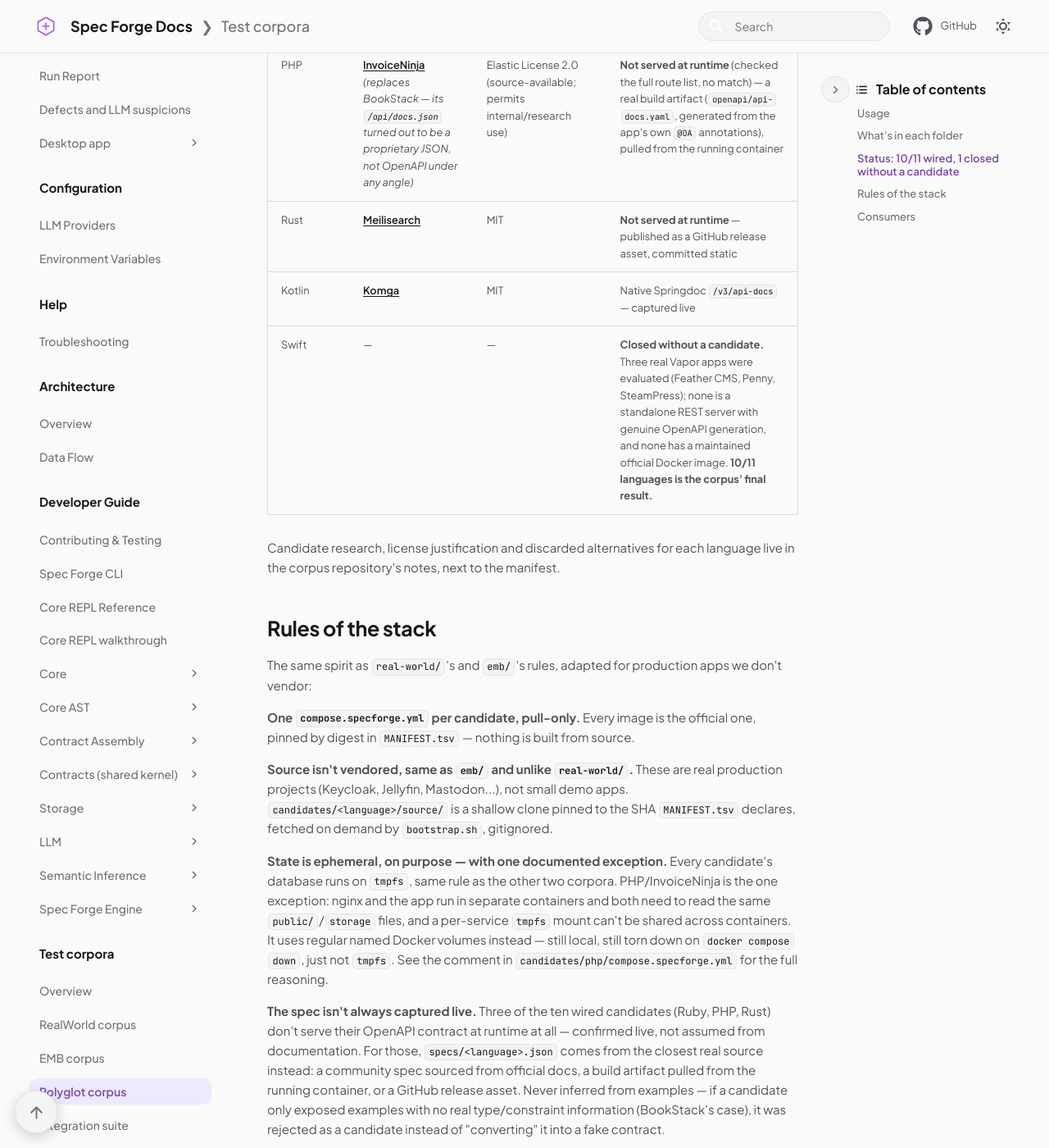
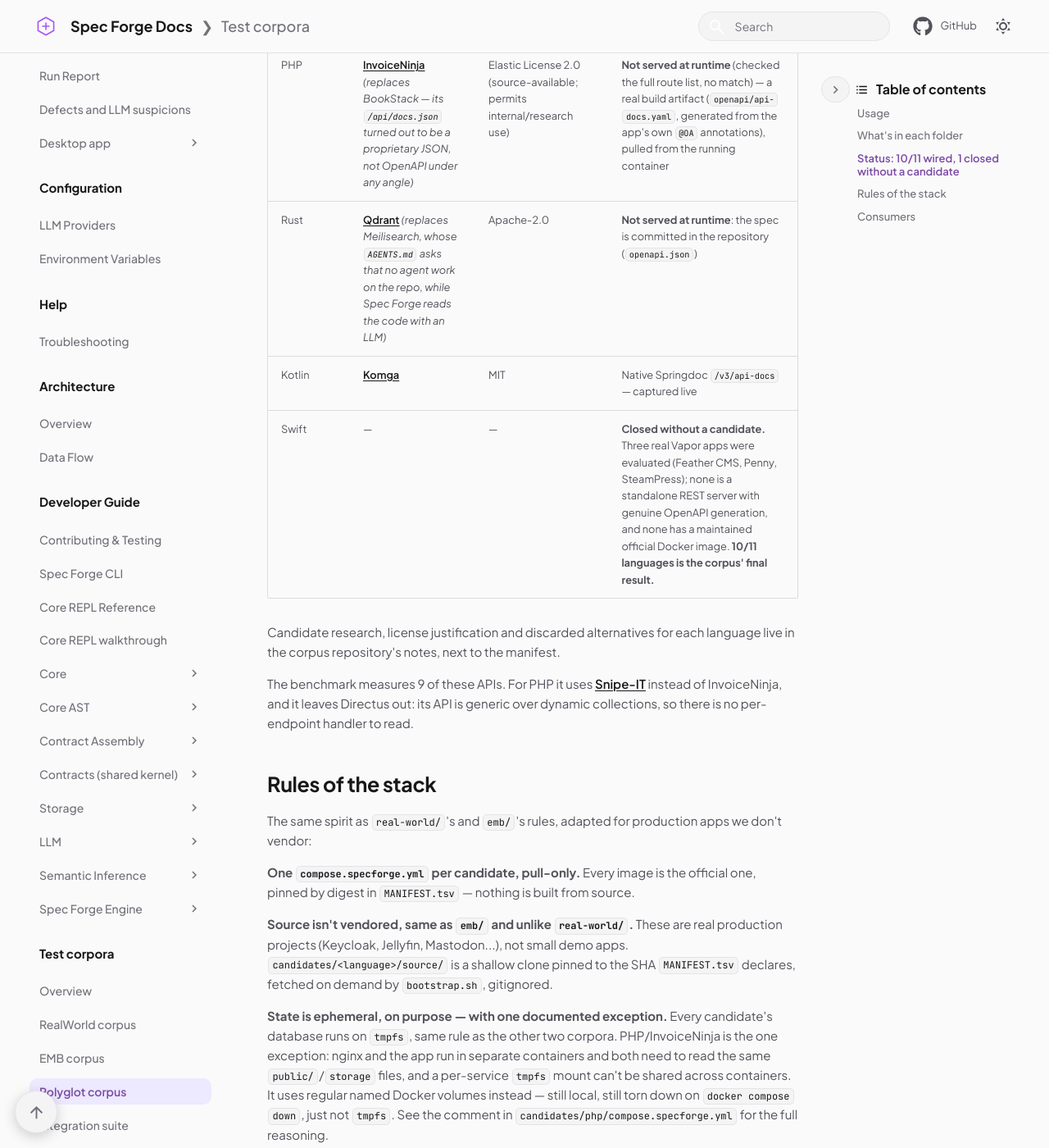
Before and after one commit to Spec-Forge-Testing/specforge-docs, an MkDocs documentation site: the page built from docs/testing/polyglot.md, in a window 1280 px wide and 1400 px high, scrolled down 1725 px. Shown: the whole window at 82% size. Built offline with MkDocs 1.6.1 and Material for MkDocs 9.7.7, drawn with Linux system fonts in a browser that asks for light colours; comment, search, counter and statistics services are not loaded; some of the changed text lies outside the part shown.

Commit message:
docs(testing): inventario de polyglot al día

```diff
--- a/docs/testing/polyglot.md
+++ b/docs/testing/polyglot.md
@@ -47,12 +47,17 @@ Only one candidate at a time, same port 8000 as `real-world/` and `emb/`.
 | C# | [Jellyfin](https://github.com/jellyfin/jellyfin) | GPL-3.0 | Native Swashbuckle `/api-docs/openapi.json` — captured live (first request takes ~9s, generated on demand) |
 | Ruby | [Mastodon](https://github.com/mastodon/mastodon) | AGPL-3.0 | **Not served at runtime** (`/openapi.json`, `/openapi.yaml`, `/api-docs` all 404, verified live) — captured from a community spec sourced from the official docs; no official OpenAPI exists |
 | PHP | [InvoiceNinja](https://github.com/invoiceninja/invoiceninja) *(replaces BookStack — its `/api/docs.json` turned out to be a proprietary JSON, not OpenAPI under any angle)* | Elastic License 2.0 (source-available; permits internal/research use) | **Not served at runtime** (checked the full route list, no match) — a real build artifact (`openapi/api-docs.yaml`, generated from the app's own `@OA` annotations), pulled from the running container |
-| Rust | [Meilisearch](https://github.com/meilisearch/meilisearch) | MIT | **Not served at runtime** — published as a GitHub release asset, committed static |
+| Rust | [Qdrant](https://github.com/qdrant/qdrant) *(replaces Meilisearch, whose `AGENTS.md` asks that no agent work on the repo, while Spec Forge reads the code with an LLM)* | Apache-2.0 | **Not served at runtime**: the spec is committed in the repository (`openapi.json`) |
 | Kotlin | [Komga](https://github.com/gotson/komga) | MIT | Native Springdoc `/v3/api-docs` — captured live |
 | Swift | — | — | **Closed without a candidate.** Three real Vapor apps were evaluated (Feather CMS, Penny, SteamPress); none is a standalone REST server with genuine OpenAPI generation, and none has a maintained official Docker image. **10/11 languages is the corpus' final result.** |
 
 Candidate research, license justification and discarded alternatives for
 each language live in the corpus repository's notes, next to the manifest.
+
+The benchmark measures 9 of these APIs. For PHP it uses
+[Snipe-IT](https://github.com/grokability/snipe-it) instead of InvoiceNinja,
+and it leaves Directus out: its API is generic over dynamic collections, so
+there is no per-endpoint handler to read.
 
 ## Rules of the stack
 
@@ -96,9 +101,9 @@ see the warning on [Integration suite → Status](suite.md#status). Go/Gotify in
 particular failed on its version rather than its schema shape, and that reason no
 longer exists: Swagger 2.0 is translated on ingestion.
 
-Booting a candidate's **API** — as opposed to reading its **spec** — is still
-not wired into the suite: that needs a Python class like
-`real-world/corpus.py`, which `polyglot/` doesn't have yet any more than
-`emb/` does (see [Test Corpora → Only the fuzzing stage needs a live
-API](index.md#only-the-fuzzing-stage-needs-a-live-api)). Nothing needs it
-until the fuzzing-stage folder exists.
+Each candidate's **API** boots with `./up.sh <language>`, and the benchmark
+in `tests-repos/benchmark` drives all 9 measured APIs through it. What is
+still not wired is booting them from the integration **suite**: that needs a
+Python class like `real-world/corpus.py`, which `polyglot/` doesn't have yet
+any more than `emb/` does (see [Test Corpora → Only the fuzzing stage needs a
+live API](index.md#only-the-fuzzing-stage-needs-a-live-api)).
```
